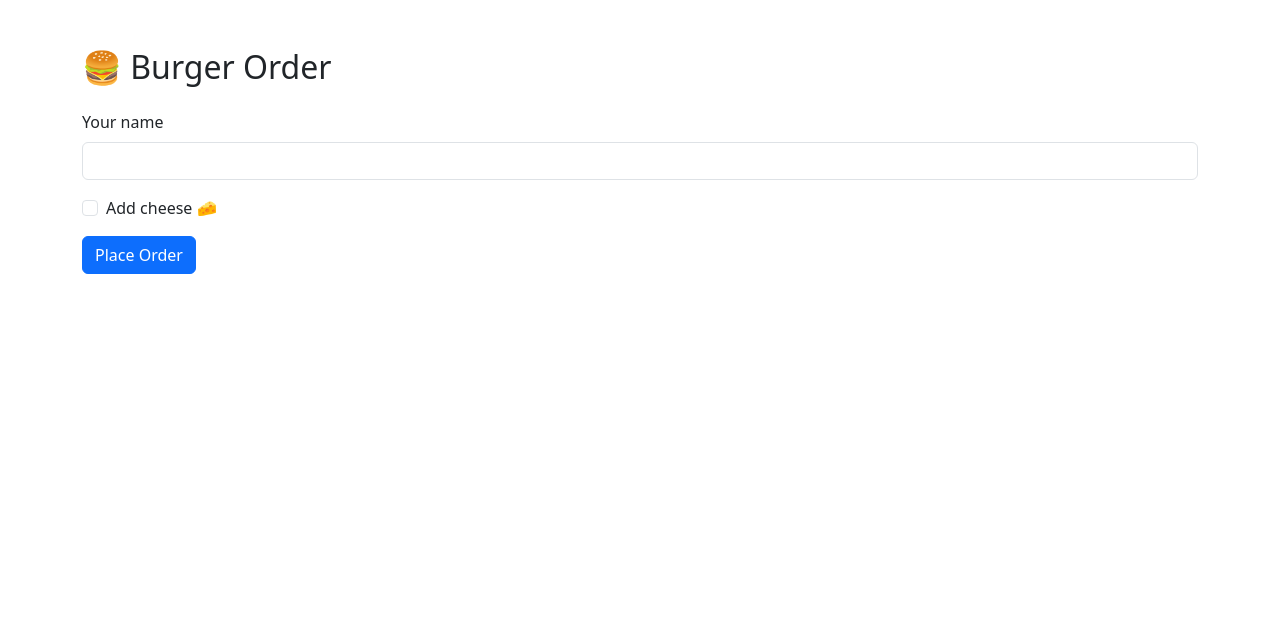
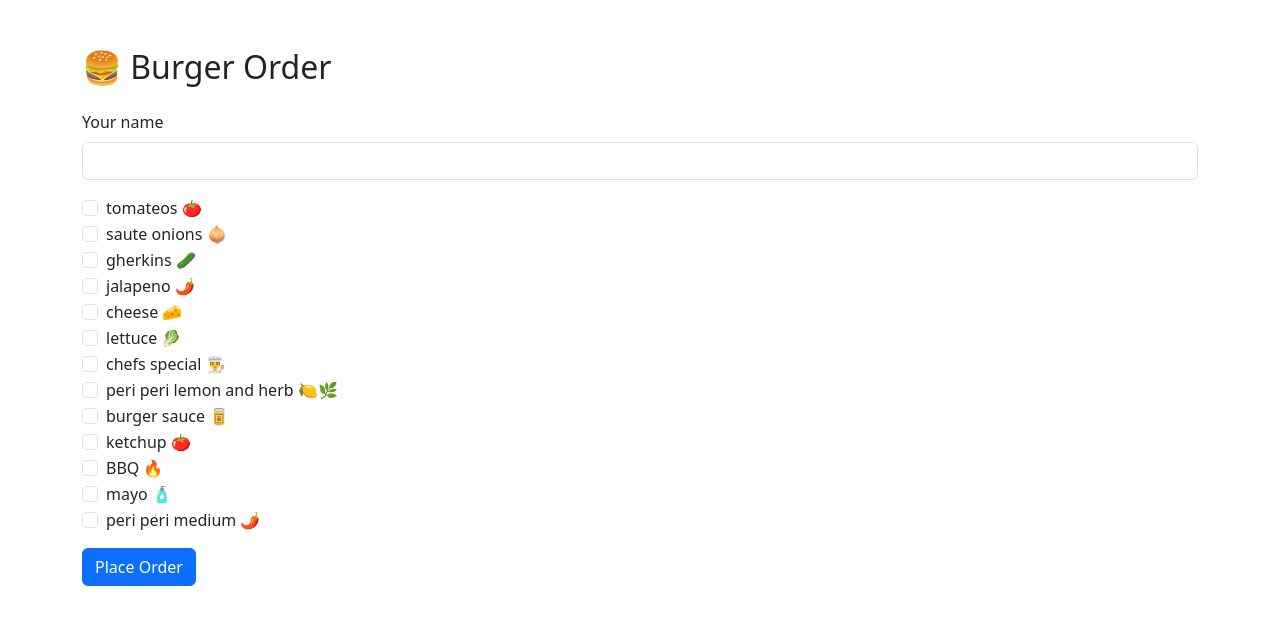
Before and after one commit to kaisalokaidi-lgtm/kitchen-orders, a Flask app: page / in a window 1280 px wide. Shown: the top 625 px of the page. Run offline with Flask 3, Linux system fonts and the light colour scheme.

Commit message:
Added more items to the menu

```diff
--- a/app.py
+++ b/app.py
@@ -1,4 +1,3 @@
-
 from flask import Flask, render_template, request, jsonify
 import csv
 import os
@@ -7,7 +6,25 @@ from datetime import datetime
 app = Flask(__name__)
 
 CSV_FILE = "orders.csv"
-FIELDNAMES = ["id", "name", "cheese", "status", "timestamp"]
+
+# Added option fields
+OPTIONS = [
+    "tomateos",
+    "saute_onions",
+    "gherkins",
+    "jalapeno",
+    "cheese",
+    "lettuce",
+    "chefs_special",
+    "peri_peri_lemon_and_herb",
+    "burger_sauce",
+    "ketchup",
+    "bbq",
+    "mayo",
+    "peri_peri_medium"
+]
+
+FIELDNAMES = ["id", "name"] + OPTIONS + ["status", "timestamp"]
 
 if not os.path.exists(CSV_FILE):
     with open(CSV_FILE, "w", newline="") as f:
@@ -41,13 +58,16 @@ def add_order():
     data = request.json
     orders = read_orders()
     order_id = len(orders) + 1
-    orders.append({
+    # set each option to "True"/"False" string for CSV consistency
+    opts = {opt: str(bool(data.get(opt))) for opt in OPTIONS}
+    order = {
         "id": order_id,
         "name": data["name"],
-        "cheese": data["cheese"],
+        **opts,
         "status": "pending",
         "timestamp": datetime.now().isoformat()
-    })
+    }
+    orders.append(order)
     write_orders(orders)
     return {"success": True}
 
--- a/templates/order.html
+++ b/templates/order.html
@@ -1,4 +1,3 @@
-
 <!DOCTYPE html>
 <html>
 <head>
@@ -12,23 +11,89 @@
         <label class="form-label">Your name</label>
         <input class="form-control" id="name" required>
     </div>
-    <div class="form-check mb-3">
-        <input class="form-check-input" type="checkbox" id="cheese">
-        <label class="form-check-label">Add cheese 🧀</label>
+
+    <!-- Add option checkboxes (labels updated with emojis) -->
+    <div class="mb-3">
+        <div class="form-check">
+            <input class="form-check-input" type="checkbox" id="tomateos">
+            <label class="form-check-label">tomateos 🍅</label>
+        </div>
+        <div class="form-check">
+            <input class="form-check-input" type="checkbox" id="saute_onions">
+            <label class="form-check-label">saute onions 🧅</label>
+        </div>
+        <div class="form-check">
+            <input class="form-check-input" type="checkbox" id="gherkins">
+            <label class="form-check-label">gherkins 🥒</label>
+        </div>
+        <div class="form-check">
+            <input class="form-check-input" type="checkbox" id="jalapeno">
+            <label class="form-check-label">jalapeno 🌶️</label>
+        </div>
+        <div class="form-check">
+            <input class="form-check-input" type="checkbox" id="cheese">
+            <label class="form-check-label">cheese 🧀</label>
+        </div>
+        <div class="form-check">
+            <input class="form-check-input" type="checkbox" id="lettuce">
+            <label class="form-check-label">lettuce 🥬</label>
+        </div>
+        <div class="form-check">
+            <input class="form-check-input" type="checkbox" id="chefs_special">
+            <label class="form-check-label">chefs special 👨‍🍳</label>
+        </div>
+        <div class="form-check">
+            <input class="form-check-input" type="checkbox" id="peri_peri_lemon_and_herb">
+            <label class="form-check-label">peri peri lemon and herb 🍋🌿</label>
+        </div>
+        <div class="form-check">
+            <input class="form-check-input" type="checkbox" id="burger_sauce">
+            <label class="form-check-label">burger sauce 🥫</label>
+        </div>
+        <div class="form-check">
+            <input class="form-check-input" type="checkbox" id="ketchup">
+            <label class="form-check-label">ketchup 🍅</label>
+        </div>
+        <div class="form-check">
+            <input class="form-check-input" type="checkbox" id="bbq">
+            <label class="form-check-label">BBQ 🔥</label>
+        </div>
+        <div class="form-check">
+            <input class="form-check-input" type="checkbox" id="mayo">
+            <label class="form-check-label">mayo 🧴</label>
+        </div>
+        <div class="form-check">
+            <input class="form-check-input" type="checkbox" id="peri_peri_medium">
+            <label class="form-check-label">peri peri medium 🌶️</label>
+        </div>
     </div>
+
     <button class="btn btn-primary">Place Order</button>
 </form>
 <div id="success" class="alert alert-success mt-3 d-none">Order placed!</div>
 <script>
 document.getElementById("orderForm").addEventListener("submit", async e => {
     e.preventDefault();
+    const payload = {
+        name: document.getElementById("name").value,
+        tomateos: document.getElementById("tomateos").checked,
+        saute_onions: document.getElementById("saute_onions").checked,
+        gherkins: document.getElementById("gherkins").checked,
+        jalapeno: document.getElementById("jalapeno").checked,
+        cheese: document.getElementById("cheese").checked,
+        lettuce: document.getElementById("lettuce").checked,
+        chefs_special: document.getElementById("chefs_special").checked,
+        peri_peri_lemon_and_herb: document.getElementById("peri_peri_lemon_and_herb").checked,
+        burger_sauce: document.getElementById("burger_sauce").checked,
+        ketchup: document.getElementById("ketchup").checked,
+        bbq: document.getElementById("bbq").checked,
+        mayo: document.getElementById("mayo").checked,
+        peri_peri_medium: document.getElementById("peri_peri_medium").checked
+    };
     await fetch("/api/orders", {
         method: "POST",
         headers: {"Content-Type": "application/json"},
-        body: JSON.stringify({
-            name: document.getElementById("name").value,
-            cheese: document.getElementById("cheese").checked
-        })
+        body: JSON.stringify(payload)
     });
     document.getElementById("success").classList.remove("d-none");
     e.target.reset();
```
Also changed, not shown: orders.csv (+5 -5 lines), templates/kitchen.html (+22 -3 lines), 1 other file.
